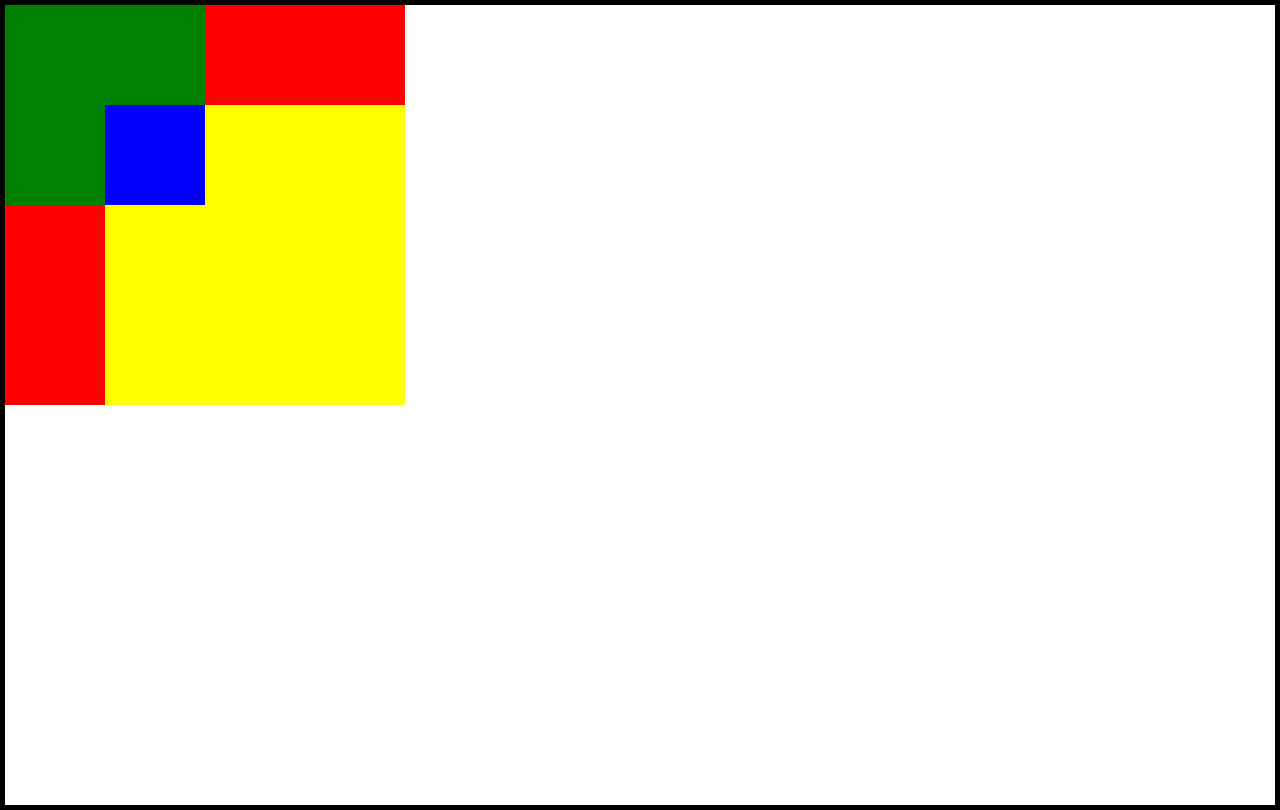
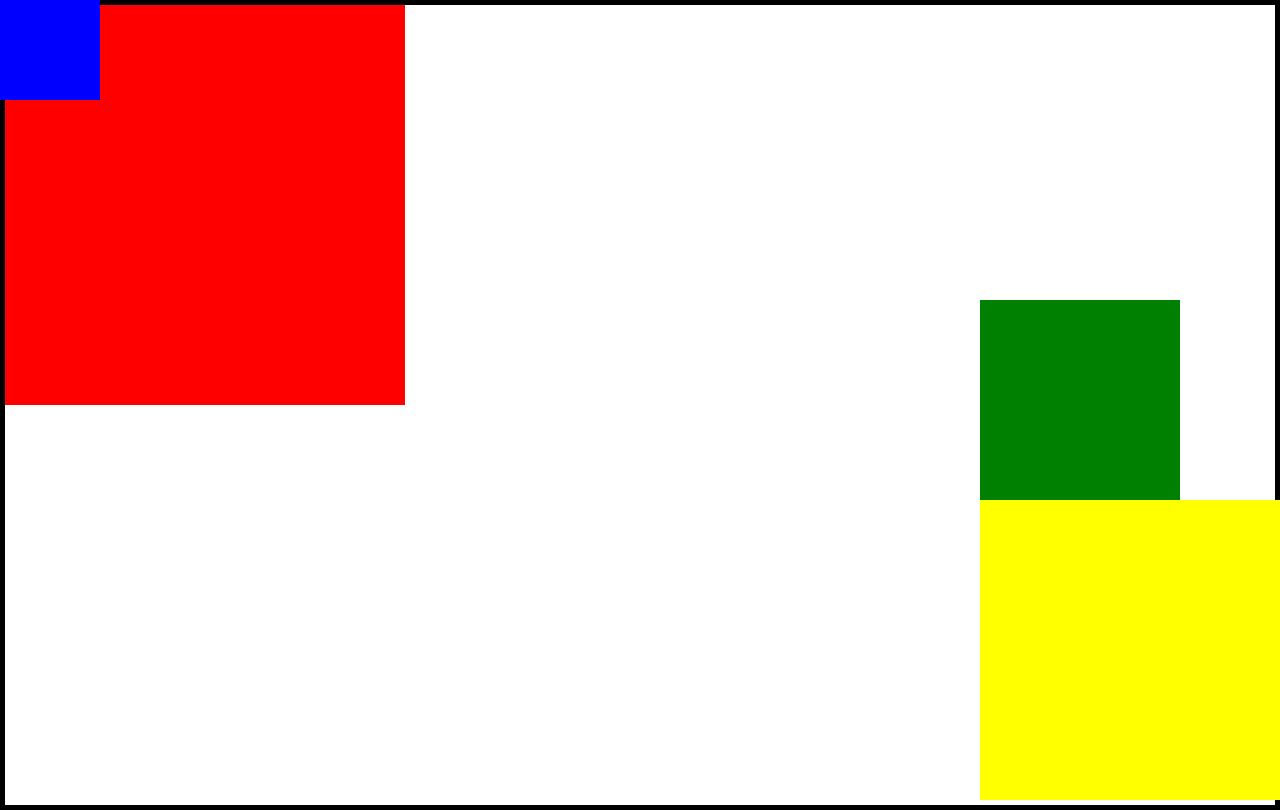
Before and after one commit to boris-gladkikh/css-mocks, a plain HTML site: page index.html in a window 1280 px wide. Drawn offline with Linux system fonts and the light colour scheme.

Commit message:
exercise 5

```diff
--- a/style.css
+++ b/style.css
@@ -2,6 +2,7 @@ body {
   margin: 0;
   border: 5px solid black;
   height: 100vh;
+
 }
 
 .one {
@@ -9,7 +10,7 @@ body {
   height: 400px;
   background-color: red;
   display: inline-block;
-  position: relative;
+  position: static;
 }
 
 .two {
@@ -21,15 +22,18 @@ body {
   right: 0px;
 
 
+
 }
 
 .three {
   width: 200px;
   height: 200px;
   background-color: green;
-  position: relative;
-  top: -100px;
-  left: -100px;
+  position: absolute;
+  right: 100px;
+  bottom: 300px;
+
+
 
 
 
@@ -40,9 +44,11 @@ body {
   width: 100px;
   height: 100px;
   background-color: blue;
-  position: absolute;
-  bottom: 0px;
-  right: 0px;
+  position: fixed;
+  top:0;
+  left: 0;
+
+
 
 
 
```
